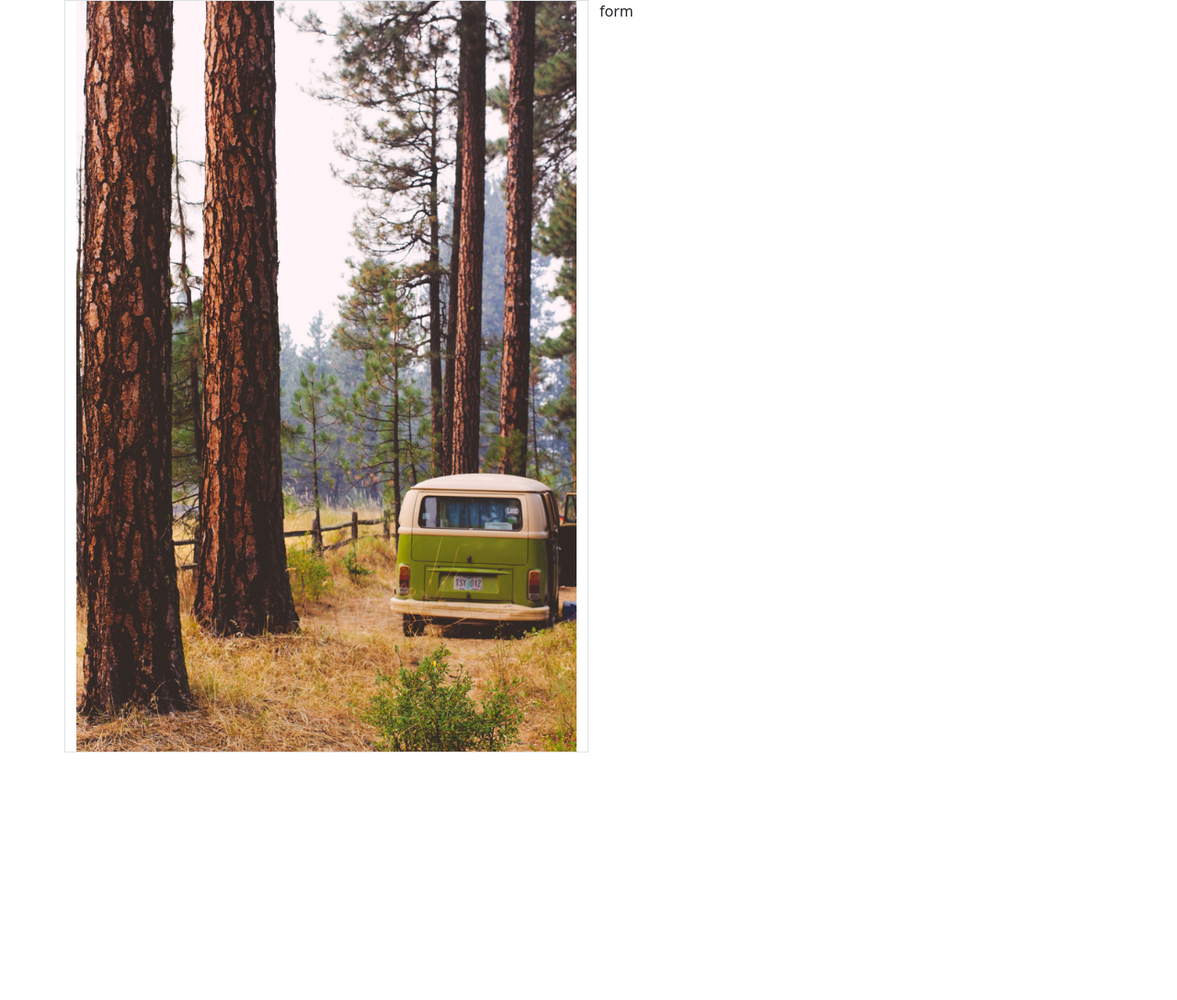
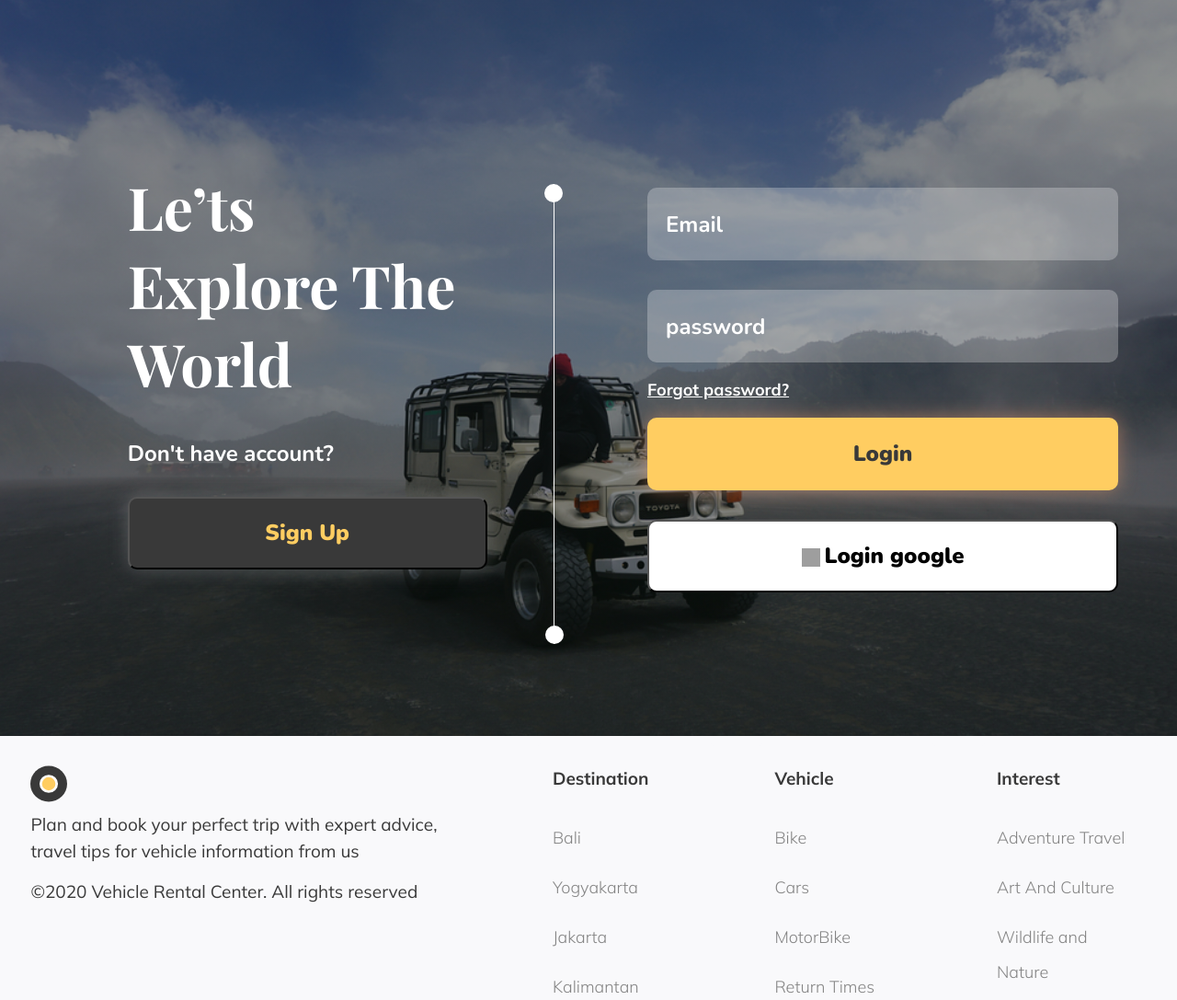
Before and after one commit to fajar035/react-vehicle-rental, a React app: page /login in a window 1280 px wide. Shown: the top 1087 px of the page at 92% size. Before the commit the page ends 818 px from the top, so only its background shows below. Built offline with nearby package versions, Linux system fonts and the light colour scheme; grey boxes are pictures that could not be loaded.

Commit message:
fix page login, index

```diff
--- a/src/MainRouter.js
+++ b/src/MainRouter.js
@@ -21,6 +21,7 @@ function MainRouter() {
         <Route path="/login" component={Login} />
         <Route path="/profile" component={Profile} />
         <Route path="/detail" component={Detail} />
+
         <Route exact component={NotFound} />
         <Redirect to="/404" />
       </Switch>
--- a/src/components/Footer.js
+++ b/src/components/Footer.js
@@ -4,7 +4,7 @@ import logo from "../assets/icons/logo.svg"
 
 function Footer() {
   return (
-    <div class="row p-2 justify-content-md-around f-mulish mt-5 bg-footer">
+    <div class="row p-2 justify-content-md-around f-mulish bg-footer">
       <div class="col-lg-5 col-md-12 p-md-4">
         <img src={logo} alt="logo" className="logo-footer" />
         <div class="text-footer-about">
--- a/src/pages/Login/Login.css
+++ b/src/pages/Login/Login.css
@@ -1,6 +1,261 @@
-/* Size < 576  */
-@media only screen and (max-width: 576px) {
-  .img-van {
+/* Start Border Line */
+.border-line {
+  padding: 0;
+  /* background-color: red; */
+  height: 500px;
+  width: 0%;
+  z-index: 1;
+  border-left: 1px solid #fff;
+  left: 47%;
+  top: 25%;
+  position: relative;
+}
+
+.border-line > span {
+  background-color: #fff;
+  width: 20px;
+  height: 20px;
+  border-radius: 50%;
+  position: absolute;
+}
+
+.border-line > span:first-child {
+  left: -11px;
+  top: 0;
+}
+
+.border-line > span:last-child {
+  left: -10px;
+  bottom: 0;
+}
+/* End Border Line */
+
+/* Start Main */
+.bg-img {
+  background-image: linear-gradient(
+      to bottom,
+      rgba(0, 0, 0, 0.4),
+      rgba(0, 0, 0, 0.4)
+    ),
+    url("../../assets/images/zeep.webp");
+  width: 100%;
+  height: 100vh;
+  background-size: cover;
+  background-repeat: no-repeat;
+  margin: 0;
+  padding: 0;
+  background-position: center;
+}
+
+.wrapper-left-side {
+  display: flex;
+  flex-direction: column;
+  justify-content: center;
+  align-items: center;
+}
+
+.title-login {
+  font-family: Playfair Display;
+  font-style: normal;
+  font-weight: bold;
+  font-size: 64px;
+  line-height: 85px;
+  color: #ffffff;
+  margin-bottom: 40px;
+}
+
+.no-account {
+  font-family: Nunito;
+  font-style: normal;
+  font-weight: bold;
+  font-size: 24px;
+  line-height: 33px;
+  color: #ffffff;
+  margin-bottom: 30px;
+}
+
+.btn-signup-login {
+  width: 391px;
+  height: 79px;
+  background: #393939;
+  box-shadow: 0px 0px 20px rgba(218, 218, 218, 0.25);
+  border-radius: 10px;
+  font-family: Nunito;
+  font-style: normal;
+  font-weight: 900;
+  font-size: 24px;
+  line-height: 33px;
+  color: #ffcd61;
+}
+
+.btn-signup-login:hover {
+  color: #fff;
+}
+
+.form {
+  display: flex;
+  flex-direction: column;
+  justify-content: center;
+}
+
+.input-login {
+  width: 100%;
+  height: 79px;
+  background: rgba(255, 255, 255, 0.26);
+  border-radius: 10px;
+  padding: 20px;
+  font-family: Nunito;
+  font-style: normal;
+  font-weight: bold;
+  font-size: 24px;
+  line-height: 33px;
+  border: none;
+}
+
+.forgot {
+  font-family: Mulish;
+  font-style: normal;
+  font-weight: bold;
+  font-size: 18px;
+  line-height: 28px;
+  text-decoration-line: underline;
+  color: #ffffff;
+}
+
+.forgot:hover {
+  color: #ffcd61;
+}
+
+/*support google chrome*/
+.input-login::-webkit-input-placeholder {
+  color: #fff;
+}
+
+/*support mozilla*/
+.input-login:-moz-input-placeholder {
+  color: #fff;
+}
+
+/*support internet explorer*/
+.input-login:-ms-input-placeholder {
+  color: #fff;
+}
+
+.btn-login-login {
+  background: #ffcd61;
+  box-shadow: 0px 0px 20px rgba(248, 161, 112, 0.47);
+  border-radius: 10px;
+  width: 100%;
+  border: none;
+  height: 79px;
+  font-family: Nunito;
+  font-style: normal;
+  font-weight: 900;
+  font-size: 24px;
+  line-height: 33px;
+  color: #393939;
+}
+
+.icon-google {
+  width: 20px;
+  height: 20px;
+  margin-right: 5px;
+}
+
+.btn-login-google {
+  background: #ffffff;
+  border-radius: 10px;
+  width: 100%;
+  height: 79px;
+  font-family: Nunito;
+  font-style: normal;
+  font-weight: 900;
+  font-size: 24px;
+  line-height: 33px;
+  color: #000000;
+}
+
+/* End Main */
+
+/* RESPONSIVE  */
+@media only screen and (max-width: 425px) {
+  .footer {
+    margin-top: 420px !important;
+    padding: 25px;
+  }
+
+  .form {
+    background-color: #393939;
+  }
+
+  .btn-signup-login {
+    width: 320px;
+  }
+
+  .left-side {
+    justify-content: center;
+    display: flex;
+    flex-direction: column;
+    align-items: center;
+    text-align: center;
+  }
+
+  .wrapper-left-side {
+    margin-top: 100px;
+  }
+
+  .border-line {
     display: none;
   }
+
+  .title-login {
+    font-size: 70px;
+  }
 }
+
+@media only screen and (max-width: 768px) {
+  .btn-signup-login {
+    width: 200px !important;
+  }
+
+  .border-line {
+    top: 20%;
+  }
+
+  .title-login {
+    font-size: 54px !important;
+    line-height: 70px;
+    margin-bottom: 50px;
+  }
+
+  .footer {
+    margin-top: -20px;
+    padding: 25px;
+  }
+
+  .wrapper-left-side {
+    display: flex;
+    flex-direction: column;
+    justify-content: center;
+  }
+}
+
+@media only screen and (max-width: 1024px) {
+  .btn-signup-login {
+    width: 300px;
+  }
+
+  .form {
+    display: flex;
+    flex-direction: column;
+    justify-content: center;
+  }
+
+  .title-login {
+    font-size: 50px;
+  }
+
+  .no-account {
+    font-size: 20px;
+  }
+}
--- a/src/pages/Login/Login.js
+++ b/src/pages/Login/Login.js
@@ -1,75 +1,74 @@
-import React, { Component } from "react"
+import React from "react"
+import "./Login.css"
+import Footer from "../../components/Footer"
 import { Link } from "react-router-dom"
-import vanLogin from "./../../assets/images/van_login.webp"
-import "./Login.css"
+import iconGoogle from "../../assets/icons/icon_google.png"
 
-export class Login extends Component {
-  render() {
-    return (
-      <main className="container">
-        <div className="row justify-content-center">
-          {/* image */}
-          <div className="col-6 d-sm-none d-md-none d-lg-block img-van border">
-            <img src={vanLogin} alt="img-van" className="img-fluid" />
+function Login() {
+  return (
+    <main className="container-fluid m-0 p-0">
+      <section className="row position-relative bg-img">
+        <div className="col-lg-6 col-md-6 col-sm-16 p-5 wrapper-left-side">
+          <div className="col-lg-8 col-md-12 col-sm-12 left-side">
+            <h1 className="title-login">Le’ts Explore The World</h1>
+            <p className="no-account">Don't have account?</p>
+            <Link to="/signup" className="">
+              <button className="btn-signup-login">Sign Up</button>
+            </Link>
           </div>
-          {/* form */}
-          <div className="col-6 ">form</div>
         </div>
-      </main>
-    )
-  }
+        <div className="border-line position-absolute">
+          <span></span>
+          <span></span>
+        </div>
+        <div className="col-lg-6 col-md-6 col-sm-12  form mt-5 p-5">
+          <form>
+            <div className="col-12 p-3 ">
+              <input
+                typeof="email"
+                placeholder="Email"
+                className="input-login"
+              />
+            </div>
+            <div className="col-12 p-3 ">
+              <input
+                type="password"
+                placeholder="password"
+                className="input-login"
+              />
+            </div>
+            <Link to="/forgot" className="forgot p-3">
+              Forgot password?
+            </Link>
+            <div className="col-12 p-3 ">
+              <Link to="/">
+                <button className="btn-login-login" type="submit">
+                  Login
+                </button>
+              </Link>
+            </div>
+            <div className="col-12 p-3 ">
+              <Link to="#">
+                <button className="btn-login-google" type="submit">
+                  <img
+                    src={iconGoogle}
+                    alt="icon-google"
+                    className="icon-google"
+                  />
+                  Login google
+                </button>
+              </Link>
+            </div>
+          </form>
+        </div>
+      </section>
+      <section className="row footer">
+        <div className="col-lg-12">
+          <Footer />
+        </div>
+      </section>
+    </main>
+  )
 }
 
-// export class Login extends Component {
-//   render() {
-//     return (
-//       <main className="container">
-//         <div className="row justify-content-center">
-//           <div className="col-md-6">
-//             <h1>Login</h1>
-//             <form>
-//               <div className="form-group">
-//                 <label htmlFor="email">Email</label>
-//                 <input
-//                   id="email"
-//                   type="email"
-//                   className="form-control"
-//                   placeholder="Masukan email"
-//                 />
-//               </div>
-//               <div className="form-group">
-//                 <label htmlFor="password">Password</label>
-//                 <input
-//                   id="password"
-//                   type="password"
-//                   className="form-control"
-//                   placeholder="Masukan password"
-//                   autoComplete="off"
-//                 />
-//               </div>
-//               <div className="form-check">
-//                 <input
-//                   type="checkbox"
-//                   className="form-check-input"
-//                   id="check"
-//                 />
-//                 <label className="form-check-label" htmlFor="check">
-//                   Ingat saya
-//                 </label>
-//               </div>
-//               <button
-//                 type="submit"
-//                 className="btn btn-primary btn-lg btn-block">
-//                 <Link to="/" className="text-decoration-none text-light">
-//                   <p>Index</p>
-//                 </Link>
-//               </button>
-//             </form>
-//           </div>
-//         </div>
-//       </main>
-//     )
-//   }
-// }
-
 export default Login
```
